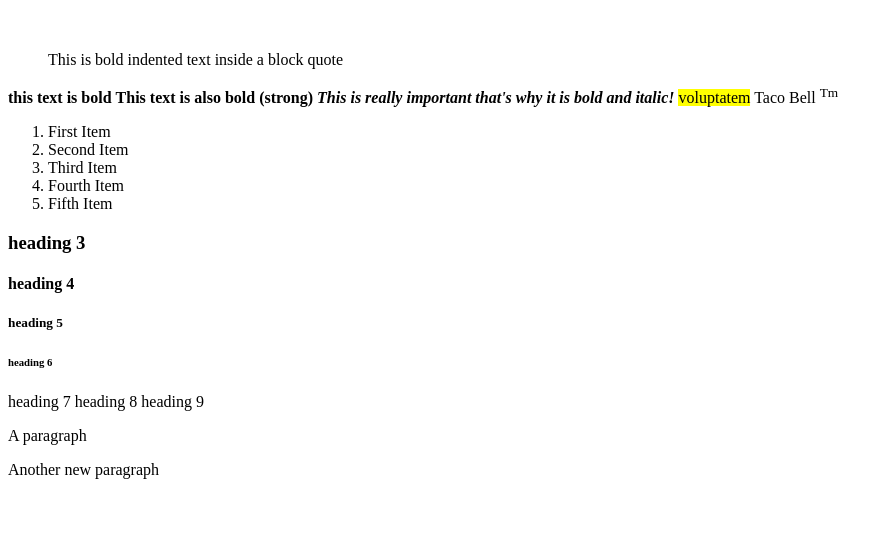
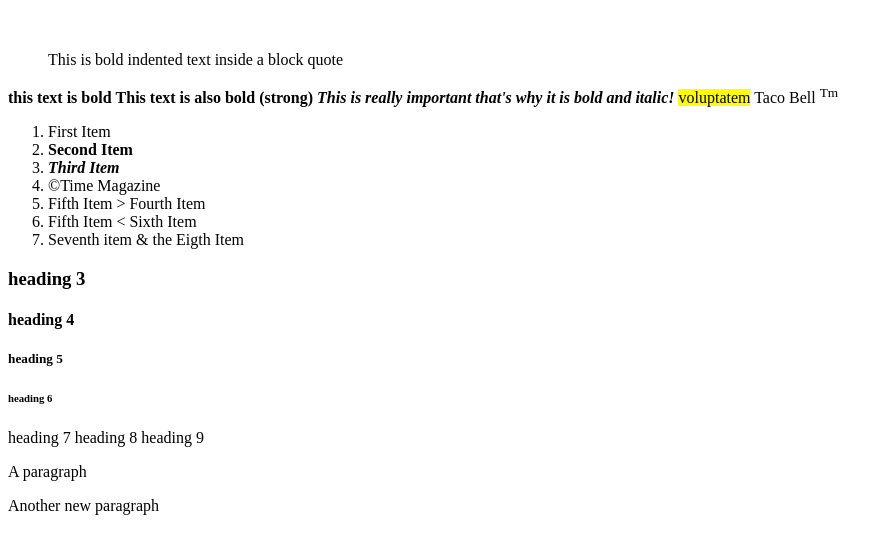
Before and after one commit to aswanso5/assignment1, a plain HTML site: page index.html in a window 1280 px wide. Shown: the part 110-664 px from the top of the page, without its empty margins (0-893 px from the left). Drawn offline with Linux system fonts and the light colour scheme.

Commit message:
added special characters

```diff
--- a/index.html
+++ b/index.html
@@ -16,10 +16,12 @@
         <i><b>This is really important that's why it is bold and italic!</b></i> <mark>voluptatem</mark> Taco Bell <sup>Tm</sup>
         <ol>
         <li>First Item</li>
-        <li>Second Item</li>
-        <li>Third Item</li>
-        <li>Fourth Item</li>
-        <li>Fifth Item</li>
+        <li><strong>Second Item</strong></li>
+        <li><i><strong>Third Item</strong></i></li>
+        <li>&copy;Time Magazine</li>
+        <li>Fifth Item &gt; Fourth Item</li>
+        <li>Fifth Item &lt; Sixth Item</li>
+        <li>Seventh item &amp; the Eigth Item</li>
         </ol>
         <h3>heading 3</h3>
         <h4>heading 4</h4>
```
